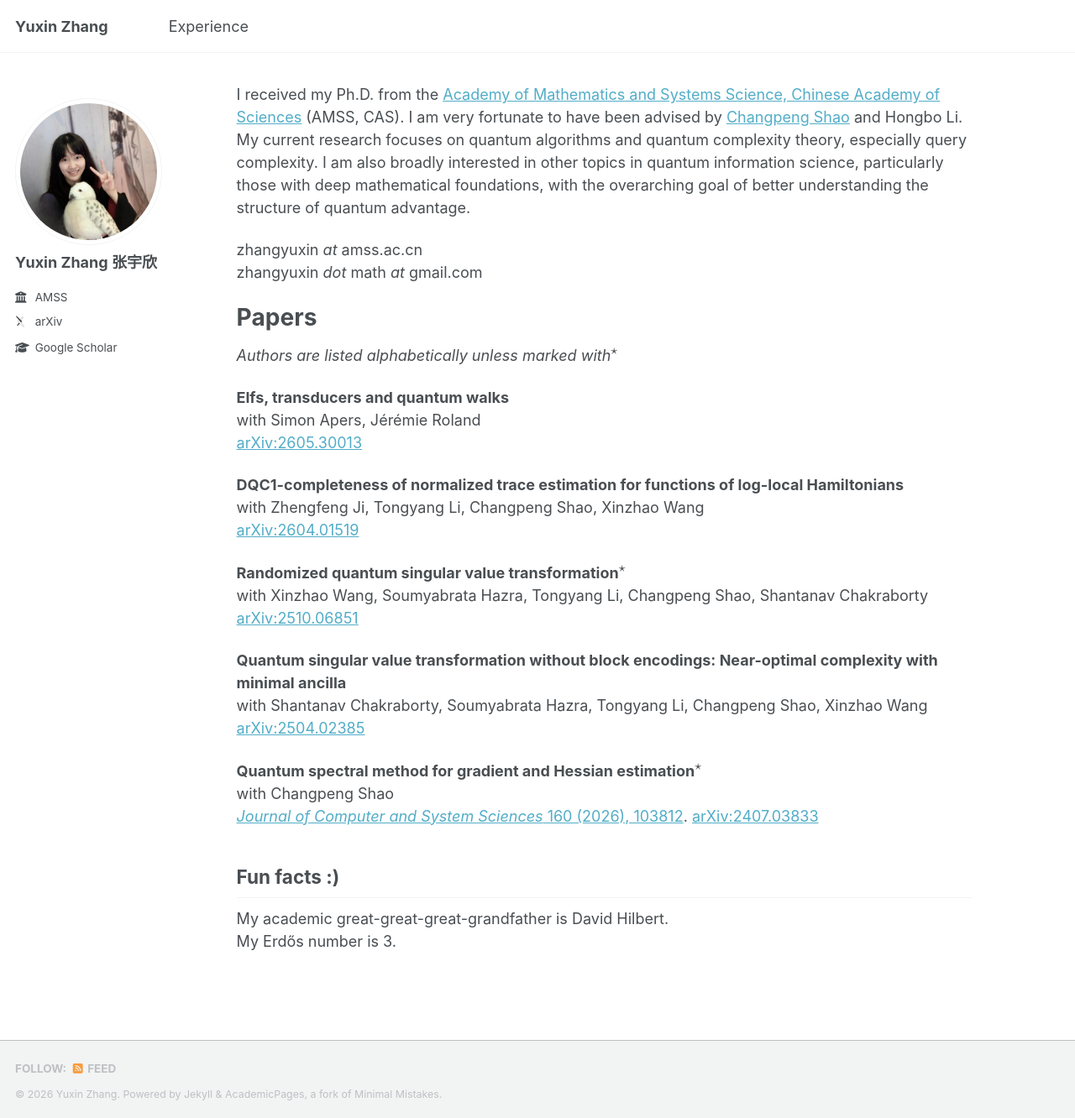
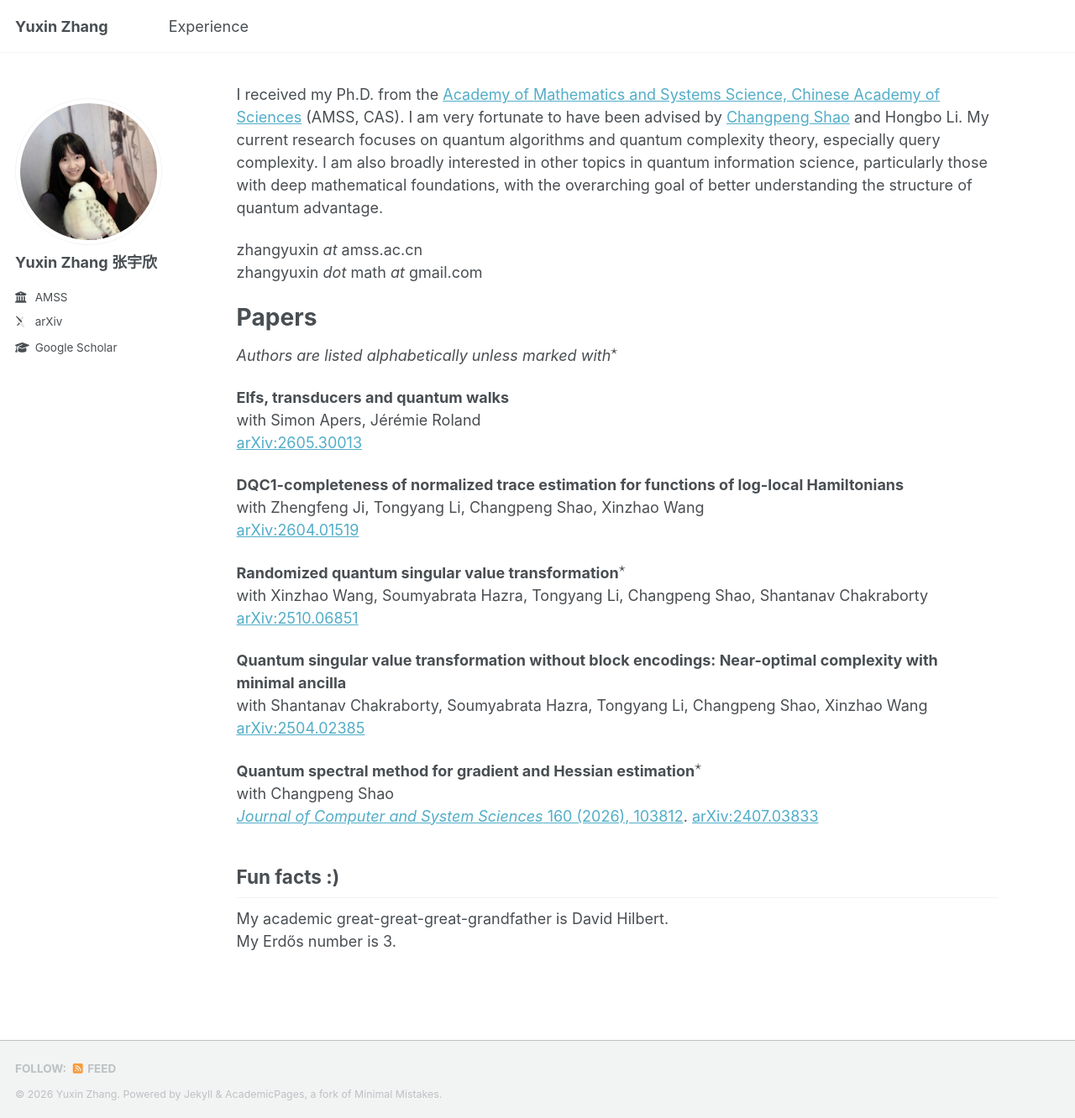
Before and after one commit to yuxinzhangmath/yuxinzhangmath.github.io, a Jekyll site: the page built from _pages/about.md, in a window 1280 px wide and 1332 px high. Shown: the whole window at 84% size. Built offline with Jekyll 4.4.1, drawn with Linux system fonts in a browser that asks for light colours; some web fonts are replaced; a script bundle is joined from its source files by our own code; library files that are not in the unit come from our copies; formulas are drawn with MathJax 3.

Commit message:
Update _page.scss

```diff
--- a/_sass/layout/_page.scss
+++ b/_sass/layout/_page.scss
@@ -20,7 +20,7 @@
   @include breakpoint($large) {
     @include span(10 of 12 last);
     @include prefix(0.5 of 12);
-    @include suffix(1.0 of 12);
+    @include suffix(0.7 of 12);
   }
 
   .page__inner-wrap {
```
